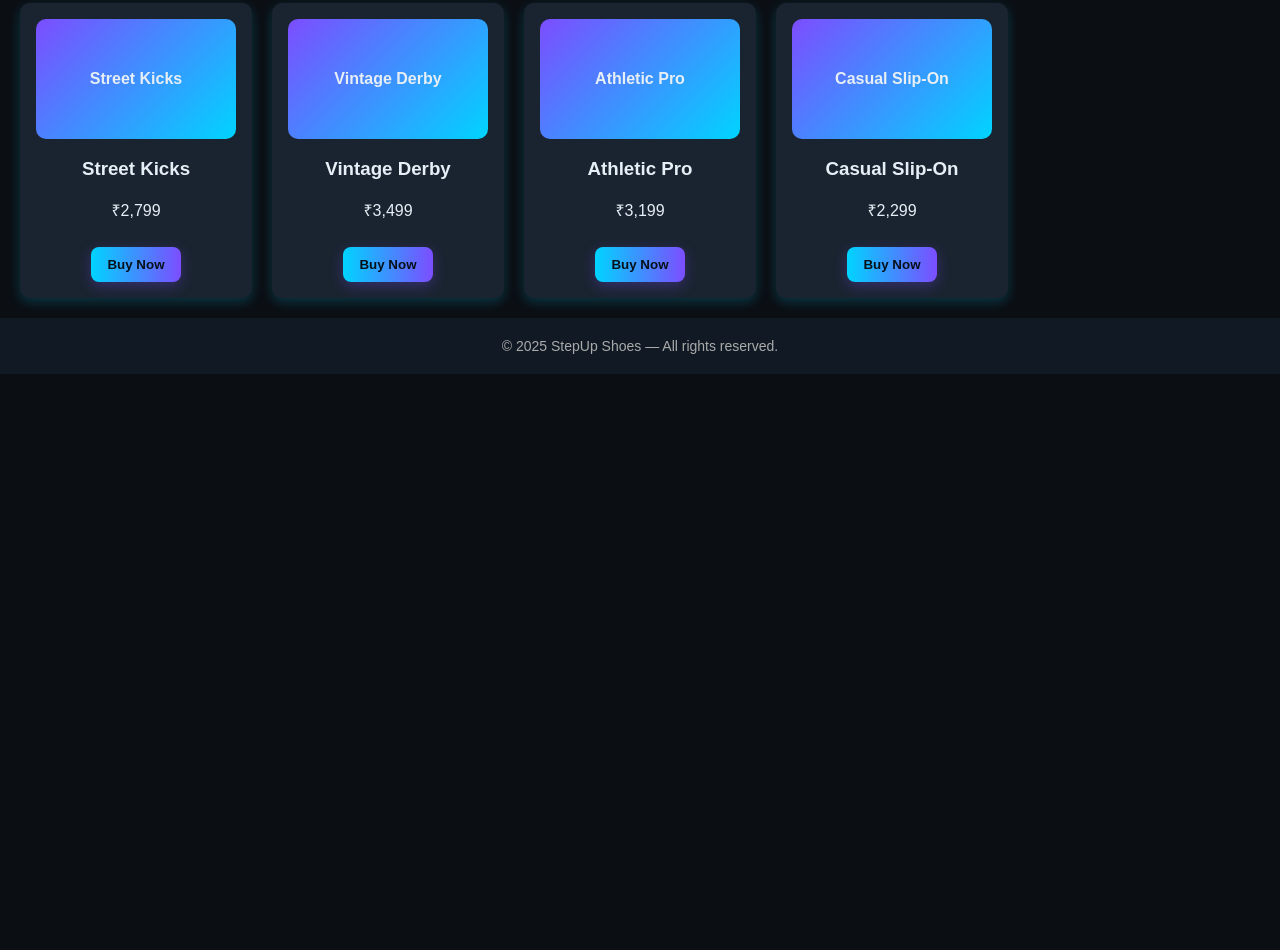
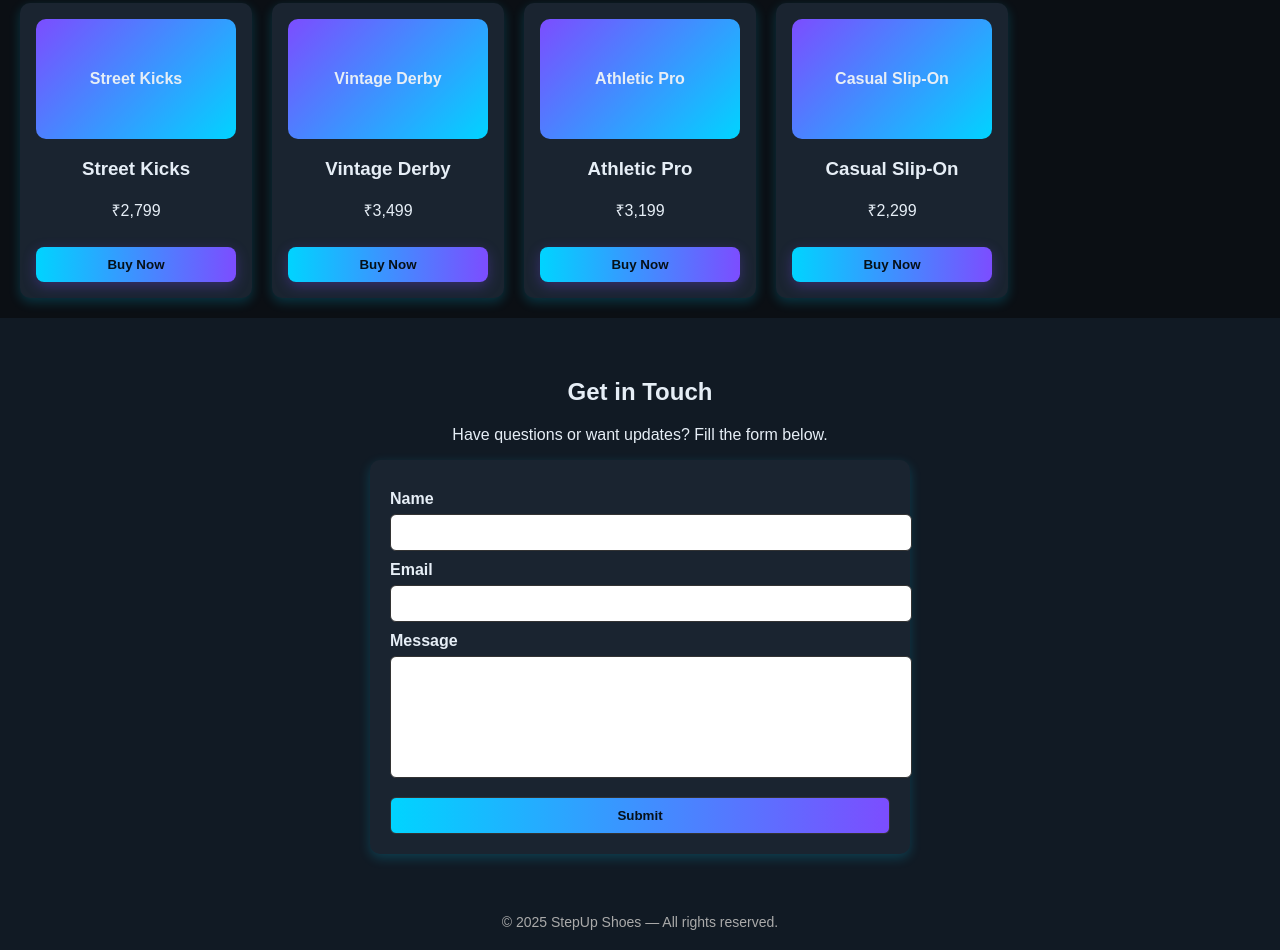
Before and after one commit to sai3223/shoes2, a plain HTML site: page index.html in a window 1280 px wide. Shown: the part 517-1467 px from the top of the page. Before the commit the page ends 891 px from the top, so only its background shows below. Drawn offline with Linux system fonts and the light colour scheme.

Commit message:
Update index.html

```diff
--- a/index.html
+++ b/index.html
@@ -1,14 +1,6 @@
 <!doctype html>
 <html lang="en">
 <head>
-<!-- Google Tag Manager -->
-<script>(function(w,d,s,l,i){w[l]=w[l]||[];w[l].push({'gtm.start':
-new Date().getTime(),event:'gtm.js'});var f=d.getElementsByTagName(s)[0],
-j=d.createElement(s),dl=l!='dataLayer'?'&l='+l:'';j.async=true;j.src=
-'https://www.googletagmanager.com/gtm.js?id='+i+dl;f.parentNode.insertBefore(j,f);
-})(window,document,'script','dataLayer','GTM-MCSS5N8F');</script>
-<!-- End Google Tag Manager -->
-</script>
   <meta charset="UTF-8">
   <meta name="viewport" content="width=device-width,initial-scale=1">
   <title>StepUp Shoes – Premium Footwear</title>
@@ -23,13 +15,17 @@ j=d.createElement(s),dl=l!='dataLayer'?'&l='+l:'';j.async=true;j.src=
     .btn-primary{background:linear-gradient(90deg,#00d4ff,#7c4dff);color:#061018;box-shadow:0 4px 14px rgba(124,77,255,0.3)}
     .btn-primary:hover{opacity:0.9}
     footer{font-size:14px;color:#aaa}
+    /* Form styling */
+    .contact-section{padding:40px;background:#111a24}
+    form{max-width:500px;margin:auto;background:#1a2430;padding:20px;border-radius:10px;box-shadow:0 4px 12px rgba(0,212,255,0.2);text-align:left}
+    label{display:block;margin-top:10px;font-weight:bold}
+    input,textarea,button{width:100%;padding:10px;margin-top:6px;border-radius:6px;border:1px solid #333}
+    textarea{resize:none;height:100px}
+    button{background:linear-gradient(90deg,#00d4ff,#7c4dff);color:#061018;font-weight:bold;cursor:pointer;margin-top:15px}
+    button:hover{opacity:0.9}
   </style>
 </head>
 <body>
-  <!-- Google Tag Manager (noscript) -->
-<noscript><iframe src="https://www.googletagmanager.com/ns.html?id=GTM-MCSS5N8F"
-height="0" width="0" style="display:none;visibility:hidden"></iframe></noscript>
-<!-- End Google Tag Manager (noscript) -->
   <header>
     <h1>StepUp Shoes</h1>
     <p>Premium Footwear for Every Occasion</p>
@@ -93,6 +89,21 @@ height="0" width="0" style="display:none;visibility:hidden"></iframe></noscript>
         <button class="btn btn-primary" onclick="location.href='checkout.html'">Buy Now</button>
       </div>
     </div>
+
+    <!-- Contact Form Section -->
+    <section class="contact-section">
+      <h2>Get in Touch</h2>
+      <p>Have questions or want updates? Fill the form below.</p>
+      <form onsubmit="event.preventDefault();alert('Form submitted successfully!');">
+        <label for="name">Name</label>
+        <input type="text" id="name" required>
+        <label for="email">Email</label>
+        <input type="email" id="email" required>
+        <label for="message">Message</label>
+        <textarea id="message" required></textarea>
+        <button type="submit">Submit</button>
+      </form>
+    </section>
   </main>
 
   <footer>
```
